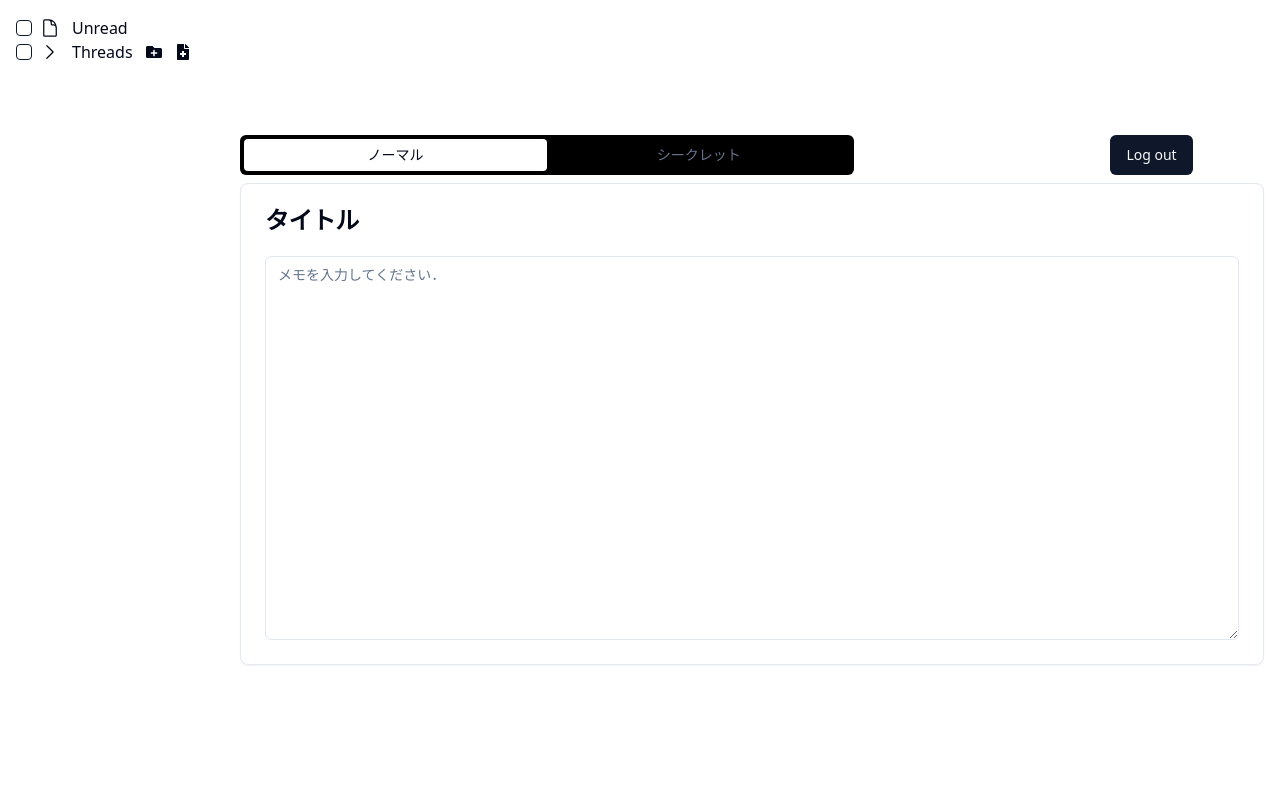
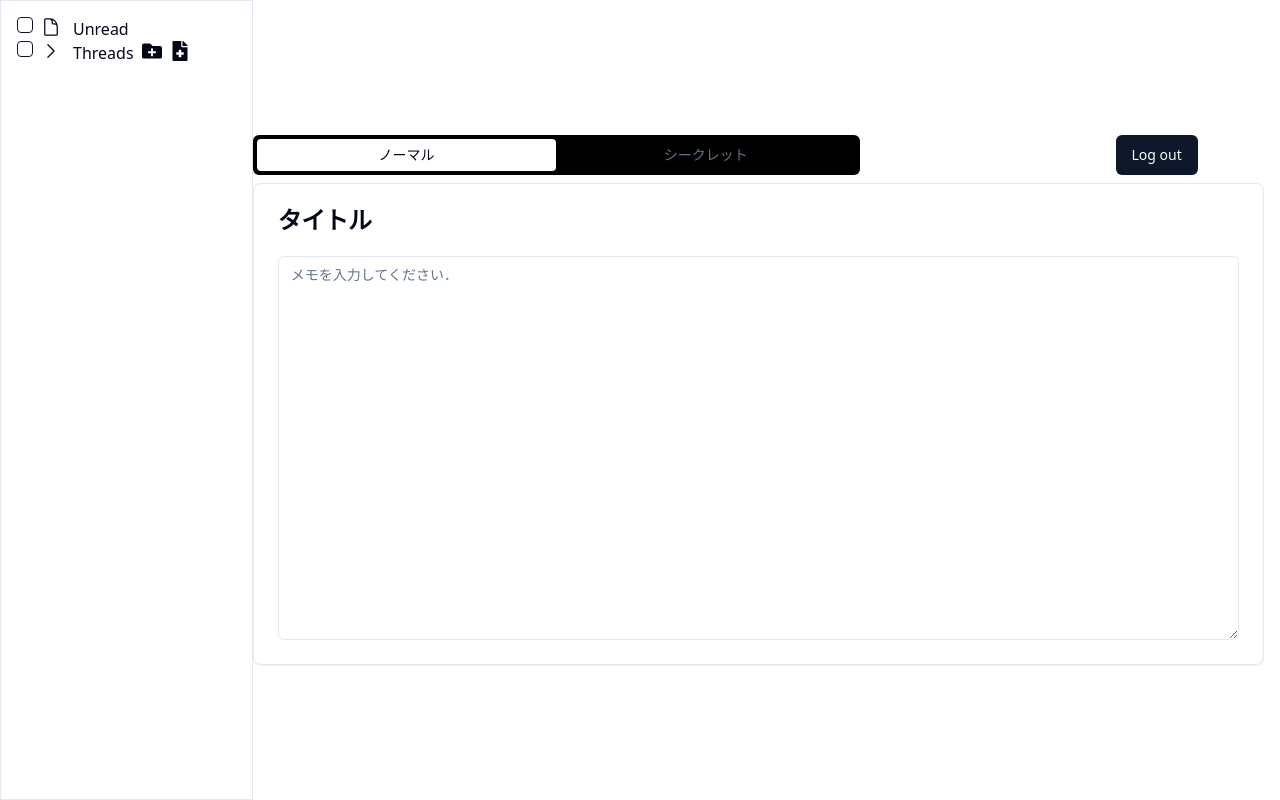
Before and after one commit to scla-sagauniv/hazimetenoosa, a React (Vite) app: page /memo in a window 1280 px wide. Built offline with nearby package versions, Linux system fonts and the light colour scheme.

Commit message:
treeのスクロールバーを追加

```diff
--- a/package.json
+++ b/package.json
@@ -15,6 +15,7 @@
     "@radix-ui/react-alert-dialog": "^1.0.5",
     "@radix-ui/react-checkbox": "^1.0.4",
     "@radix-ui/react-label": "^2.0.2",
+    "@radix-ui/react-scroll-area": "^1.0.5",
     "@radix-ui/react-slot": "^1.0.2",
     "@radix-ui/react-tabs": "^1.0.4",
     "class-variance-authority": "^0.7.0",
--- a/src/components/TreeItem.tsx
+++ b/src/components/TreeItem.tsx
@@ -64,16 +64,16 @@
 
   return (
     <div style={{ paddingLeft: `${indent}px` }}>
-      <div className="flex items-center">
+      <div className="flex items-cente overflow-hidden">
         <Checkbox className={`mr-2 ${selected ? 'bg-white' : ''}`} />
         {isFolder && (
           <ChevronDownIcon className={`w-5 h-5 mr-2 transition-transform ${isOpen ? 'rotate-0' : '-rotate-90'}`}  onClick={handleOpen}/>
         )}
         {!isFolder && <Icon className="w-5 h-5 mr-2" />}
-        <span className="ml-1">{label}</span>
+        <div className="ml-1">{label}</div>
 
-        {isFolder && <FaFolderPlus className='w-[26px] h-4 ml-2 cursor-pointer' onClick={handleAddFolder}/>}
-        {isFolder && <FaFileMedical className='w-4 h-4 ml-2 cursor-pointer' onClick={handleAddFile}/>}
+        {isFolder && <FaFolderPlus className='w-[20px] h-[20px] ml-2 cursor-pointer' onClick={handleAddFolder}/>}
+        {isFolder && <FaFileMedical className='w-[20px] h-[20px] ml-2 cursor-pointer' onClick={handleAddFile}/>}
 
 
       </div>
--- /dev/null
+++ b/src/components/ui/scroll-area.tsx
@@ -0,0 +1,46 @@
+import * as React from "react"
+import * as ScrollAreaPrimitive from "@radix-ui/react-scroll-area"
+
+import { cn } from "@/lib/utils"
+
+const ScrollArea = React.forwardRef<
+  React.ElementRef<typeof ScrollAreaPrimitive.Root>,
+  React.ComponentPropsWithoutRef<typeof ScrollAreaPrimitive.Root>
+>(({ className, children, ...props }, ref) => (
+  <ScrollAreaPrimitive.Root
+    ref={ref}
+    className={cn("relative overflow-hidden", className)}
+    {...props}
+  >
+    <ScrollAreaPrimitive.Viewport className="h-full w-full rounded-[inherit]">
+      {children}
+    </ScrollAreaPrimitive.Viewport>
+    <ScrollBar />
+    <ScrollAreaPrimitive.Corner />
+  </ScrollAreaPrimitive.Root>
+))
+ScrollArea.displayName = ScrollAreaPrimitive.Root.displayName
+
+const ScrollBar = React.forwardRef<
+  React.ElementRef<typeof ScrollAreaPrimitive.ScrollAreaScrollbar>,
+  React.ComponentPropsWithoutRef<typeof ScrollAreaPrimitive.ScrollAreaScrollbar>
+>(({ className, orientation = "vertical", ...props }, ref) => (
+  <ScrollAreaPrimitive.ScrollAreaScrollbar
+    ref={ref}
+    orientation={orientation}
+    className={cn(
+      "flex touch-none select-none transition-colors",
+      orientation === "vertical" &&
+        "h-full w-2.5 border-l border-l-transparent p-[1px]",
+      orientation === "horizontal" &&
+        "h-2.5 flex-col border-t border-t-transparent p-[1px]",
+      className
+    )}
+    {...props}
+  >
+    <ScrollAreaPrimitive.ScrollAreaThumb className="relative flex-1 rounded-full bg-border" />
+  </ScrollAreaPrimitive.ScrollAreaScrollbar>
+))
+ScrollBar.displayName = ScrollAreaPrimitive.ScrollAreaScrollbar.displayName
+
+export { ScrollArea, ScrollBar }
--- a/src/pages/Memo.tsx
+++ b/src/pages/Memo.tsx
@@ -3,6 +3,7 @@
 import { Content } from '@/components/Content';
 import { Node } from '@/types/index'
 import { useStore } from '@/states/state';
+import { ScrollArea, ScrollBar } from "@/components/ui/scroll-area"
 
 export const Memo = () => {
   const selected = useStore((state) => state.selected)
@@ -173,7 +174,8 @@
 
   return (
     <div className={`flex ${selected ? 'bg-black' : ''}`}>
-      <div className={`flex-1 ml-4 mt-4 overflow-auto ${selected ? 'text-white' : ''}`}>
+        <ScrollArea className="w-64 whitespace-nowrap border">
+          <div className={`flex-1 ml-4 mt-4  ${selected ? 'text-white' : ''}`}>
             {items.map((item) => (
               <TreeItem
                 key={item.id}
@@ -186,7 +188,11 @@
               />
             ))}
           </div>
-      <div className='mr-4 w-[80%]'><Content/></div>
+          <ScrollBar orientation="horizontal" />
+        </ScrollArea>
+      <div className='mr-4 w-[80%]'>
+          <Content />
+      </div>
     </div>
   );
 };
```
Also changed, not shown: 1 other file (tests, documents, lock files or other folders). Lines whose indentation alone changed are shown as unchanged.
